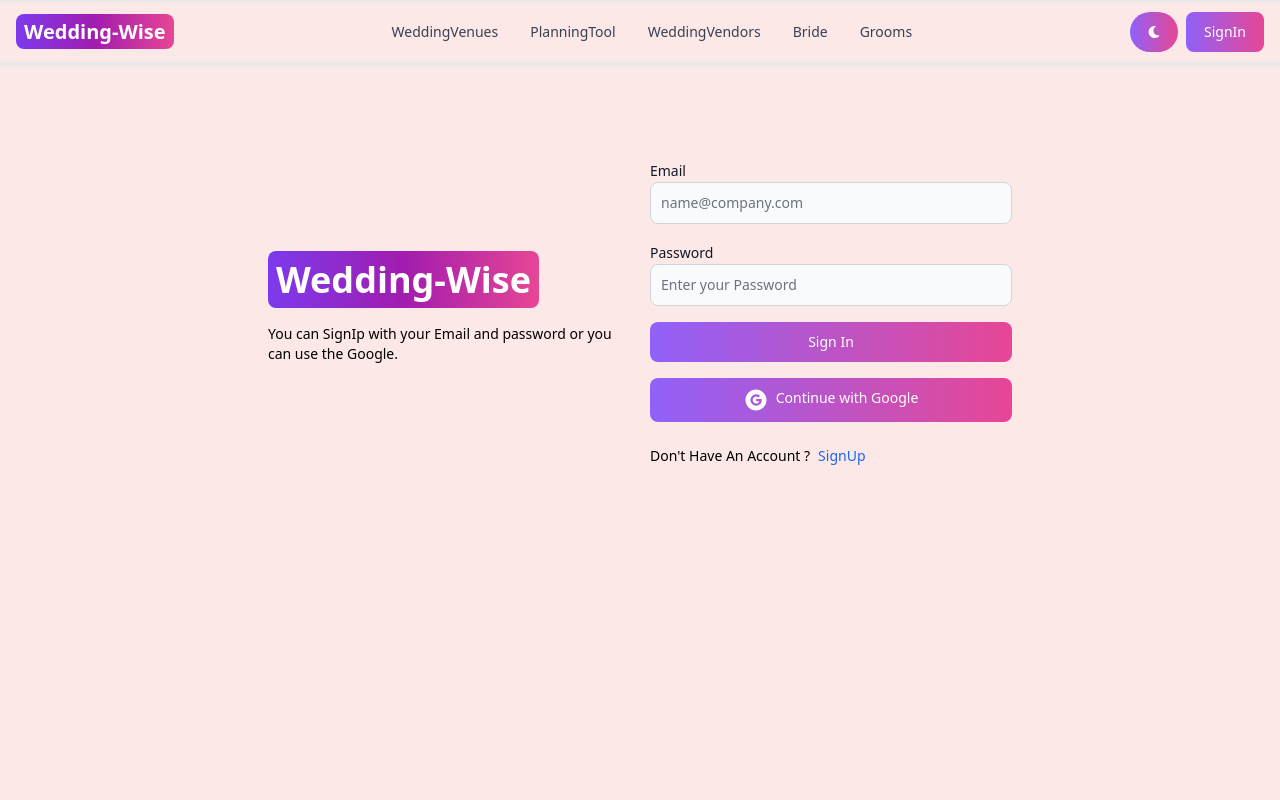
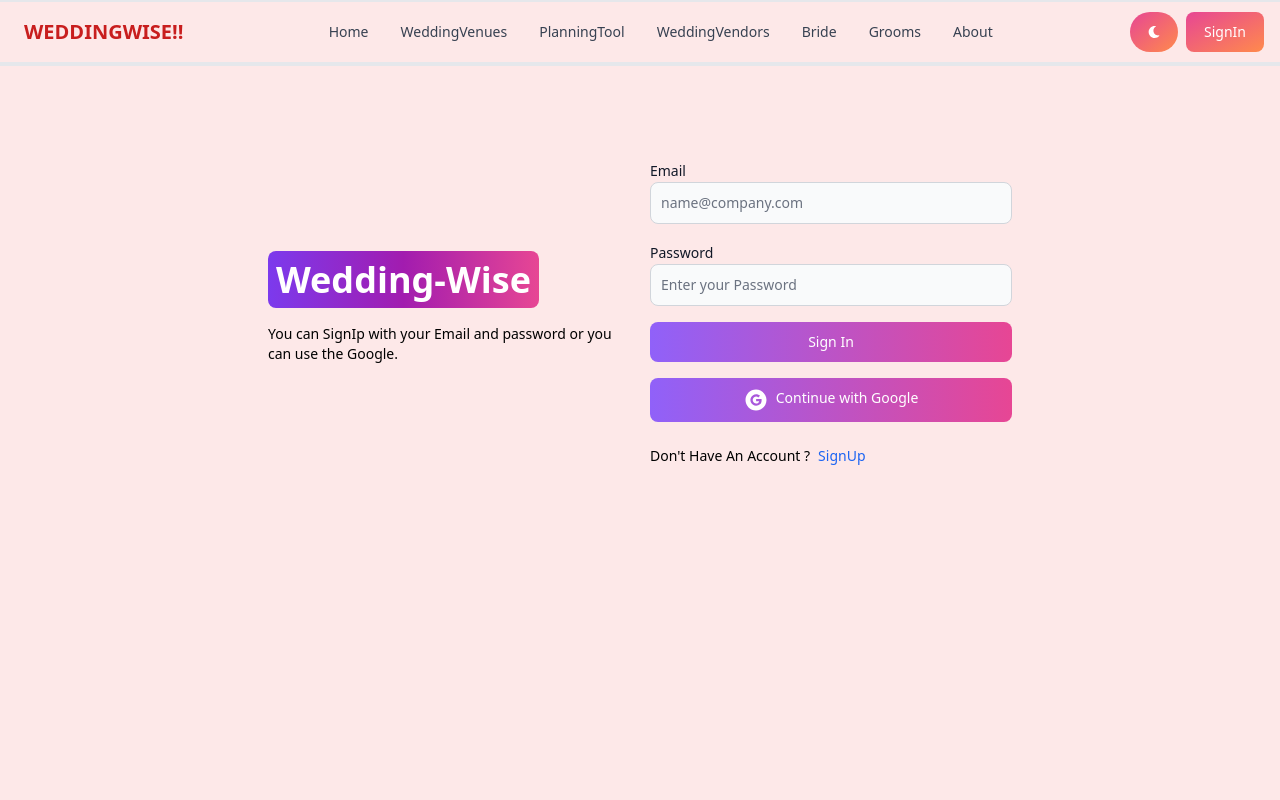
Before and after one commit to ChandraBose-11/WeddingWise-Frontend, a React (Vite) app: page /signin in a window 1280 px wide. Shown: the top 800 px of the page. Built offline with nearby package versions, Linux system fonts and the light colour scheme; no server answers.

Commit message:
Completed

```diff
--- a/src/App.jsx
+++ b/src/App.jsx
@@ -43,6 +43,7 @@
 import Offerone from "./Pages/Offerone";
 import Offertwo from "./Pages/Offertwo";
 import Offerthree from "./Pages/Offerthree";
+import PageNotFound from "./Pages/PageNotFound";
 
 const App = () => {
   return (
@@ -60,6 +61,7 @@
         <Route element={<OnlyAdminPrivateRoute />}>
           <Route path="/create-post" element={<CreatePost />} />
         </Route>
+        <Route path="*" element={<PageNotFound />} />
         {/* //WeddingVenues pages */}
         <Route path={"/weddingvenues"} element={<WeddingVenues />} />
         <Route path={"/weddingfarmhouse"} element={<WeddingFarmHouse />} />
--- a/src/Components/DashboardSidebar.jsx
+++ b/src/Components/DashboardSidebar.jsx
@@ -25,7 +25,7 @@
   };
   return (
     <Sidebar className="w-full md:w-58 bg-red-100 dark:bg-black">
-      <Sidebar.Items>
+      <Sidebar.Items  className="bg-red-100">
         <Sidebar.ItemGroup className="flex flex-col gap-2">
           <Link to="/dashboard?tab=profile">
             <Sidebar.Item
--- a/src/Components/Header.jsx
+++ b/src/Components/Header.jsx
@@ -4,10 +4,8 @@
   Dropdown,
   DropdownDivider,
   Navbar,
-  TextInput,
 } from "flowbite-react";
 import React from "react";
-import { AiOutlineSearch } from "react-icons/ai";
 import { FaMoon, FaSun } from "react-icons/fa";
 import { useDispatch, useSelector } from "react-redux";
 import { Link, useLocation, useNavigate } from "react-router-dom";
@@ -34,22 +32,14 @@
         to="/"
         className="self-center whitespace-nowrap text-sm sm:text-xl font-semibold dark:text-white"
       >
-        <span className="px-2 py-1 bg-gradient-to-r from-violet-600 via-fuchsia-700 to-pink-500 rounded-lg text-white">
-          Wedding-Wise
+        <span className="px-2 py-1  text-red-700">
+          WEDDINGWISE!!
         </span>
       </Link>
-      <Button
-        className="w-12 h-10 lg:hidden text-dark"
-        gradientDuoTone="purpleToPink"
-        outline
-        pill
-      >
-        <AiOutlineSearch />
-      </Button>
       <div className="flex gap-2 md:order-2">
         <Button
           className="w-12 h-10 hidden sm:inline"
-          gradientDuoTone="purpleToPink"
+          gradientDuoTone="pinkToOrange"
           pill
           onClick={() => dispatch(toggleTheme())}
         >
@@ -59,6 +49,7 @@
           <Dropdown
             arrowIcon={false}
             inline
+             className="font-bold bg-red-100"
             label={
               <Avatar
                 alt="user"
@@ -67,7 +58,7 @@
               />
             }
           >
-            <Dropdown.Header>
+            <Dropdown.Header >
               <span className="block text-sm">{currentuser.rest.username}</span>
             </Dropdown.Header>
             <Link to="/dashboard?tab=profile">
@@ -78,12 +69,15 @@
           </Dropdown>
         ) : (
           <Link to="/signin">
-            <Button gradientDuoTone="purpleToPink">SignIn</Button>
+            <Button gradientDuoTone="pinkToOrange">SignIn</Button>
           </Link>
         )}
         <Navbar.Toggle />
       </div>
       <Navbar.Collapse>
+      <Navbar.Link active={path === "/"} as={"div"}>
+          <Link to="/">Home</Link>
+        </Navbar.Link>
         <Navbar.Link active={path === "/weddingvenues"} as={"div"}>
           <Link to="/weddingvenues">WeddingVenues</Link>
         </Navbar.Link>
@@ -103,6 +97,9 @@
         <Navbar.Link active={path === "/groms"} as={"div"}>
           <Link to="/groms">Grooms</Link>
         </Navbar.Link>
+        <Navbar.Link active={path === "/about"} as={"div"}>
+          <Link to="/about">About</Link>
+        </Navbar.Link>
       </Navbar.Collapse>
     </Navbar>
   );
--- a/src/Pages/Home.jsx
+++ b/src/Pages/Home.jsx
@@ -12,37 +12,36 @@
   };
   return (
     <div>
-      <div className="flex flex-wrap border-2 dark:bg-black bg-red-100">
+      <div className="flex flex-wrap border-2 dark:bg-black bg-red-100 ">
+        <div className="flex justify-center items-center sm:ml-0 mt-3">
+          <img
+            className="rounded-3xl max-w-md  p-3 ml-5 h-80"
+            src="https://i.pinimg.com/736x/dc/ba/40/dcba40905d443c43f583b7281d5ed2a8.jpg"
+            alt="image description"
+          />
+        </div>
+
         <div className="flex-col ml-2 flex-grow">
-          <h1 className="font-bold text-4xl mt-10">
-            Everything you need to <br />
-            plan your event...
+          <h1 className="font-bold text-4xl mt-10 ml-4 md:p-2">
+            Every Love Story Deserves a Beautiful Wedding....
           </h1>
           <br />
-          <br />
-          <h3 className="flex">
-            Search local professionals with pricing, and more...
+          <h3 className="flex ml-5 font-semibold">
+            Perfect for an inspiration or wedding ideas section
           </h3>
-          <br />
+
           <br />
           <form>
             <TextInput
               type="text"
-              placeholder="Search Events..."
+              placeholder="Find the magic in every detail..."
               rightIcon={AiOutlineSearch}
-              className="w-72 mx-3"
+              className="w-80 mx-6"
               value={searchteam}
               onChange={(e) => setSearchteam(e.target.value)}
             />
             <br />
           </form>
-        </div>
-        <div className="flex justify-center items-center sm:ml-0 mt-3">
-          <img
-            className="rounded-full max-w-full h-auto "
-            src="https://png.pngtree.com/png-vector/20230912/ourmid/pngtree-cute-black-in-love-couple-png-image_10023144.png"
-            alt="image description"
-          />
         </div>
       </div>
       <br />
@@ -51,7 +50,7 @@
           <Link>
             <img
               className="rounded-t-lg p-5 w-80 ml-4"
-              src="https://cdn0.weddingwire.in/vendor/9118/3_2/960/jpeg/whatsapp-image-2024-09-05-at-3-06-18-pm_15_479118-172559822764198.webp"
+              src="https://i.pinimg.com/564x/c1/ba/68/c1ba6868e603d2f08de31468c3c3880c.jpg"
               alt="WeddingVenue"
             />
           </Link>
--- /dev/null
+++ b/src/Pages/PageNotFound.jsx
@@ -0,0 +1,15 @@
+import React from "react";
+
+const PageNotFound = () => {
+  return (
+    <div className=" w-full h-full mb-10 mt-5">
+      <img
+        src="https://static.vecteezy.com/system/resources/previews/008/255/803/non_2x/page-not-found-error-404-system-updates-uploading-computing-operation-installation-programs-system-maintenance-a-hand-drawn-layout-template-of-a-broken-robot-illustration-vector.jpg"
+        alt="Page Not Found"
+        className=" w-2/5 h-2/3 mx-auto"
+      />
+    </div>
+  );
+};
+
+export default PageNotFound;
--- a/src/Pages/WeddingGifts.jsx
+++ /dev/null
@@ -1,11 +0,0 @@
-import React from 'react';
-
-const WeddingGifts = () => {
-    return (
-        <div>
-            <h1>Weddinggifts</h1>
-        </div>
-    );
-};
-
-export default WeddingGifts;
```
